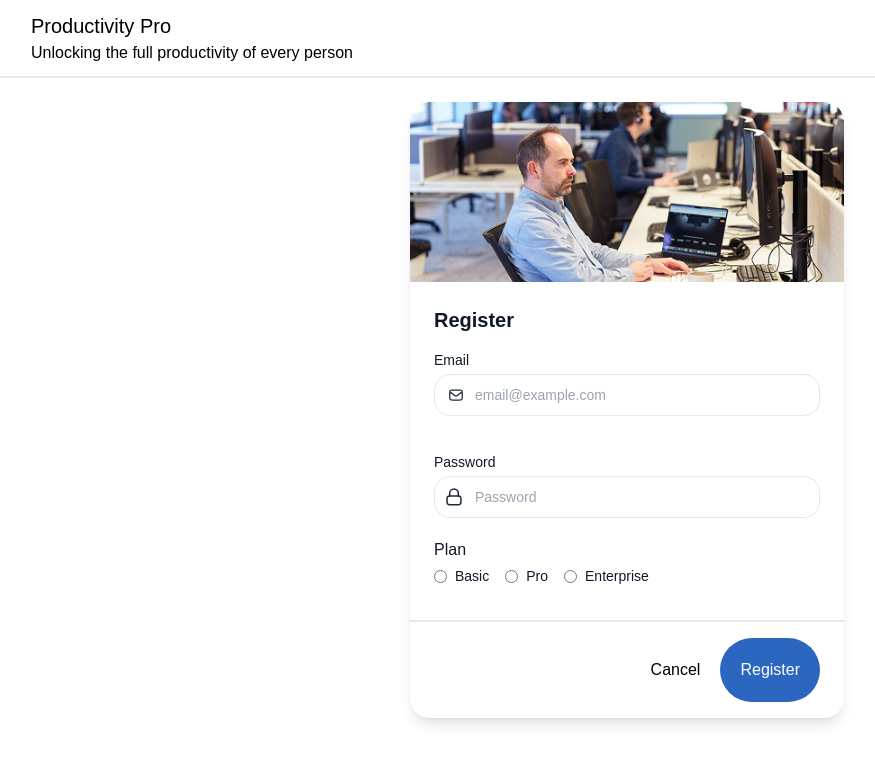
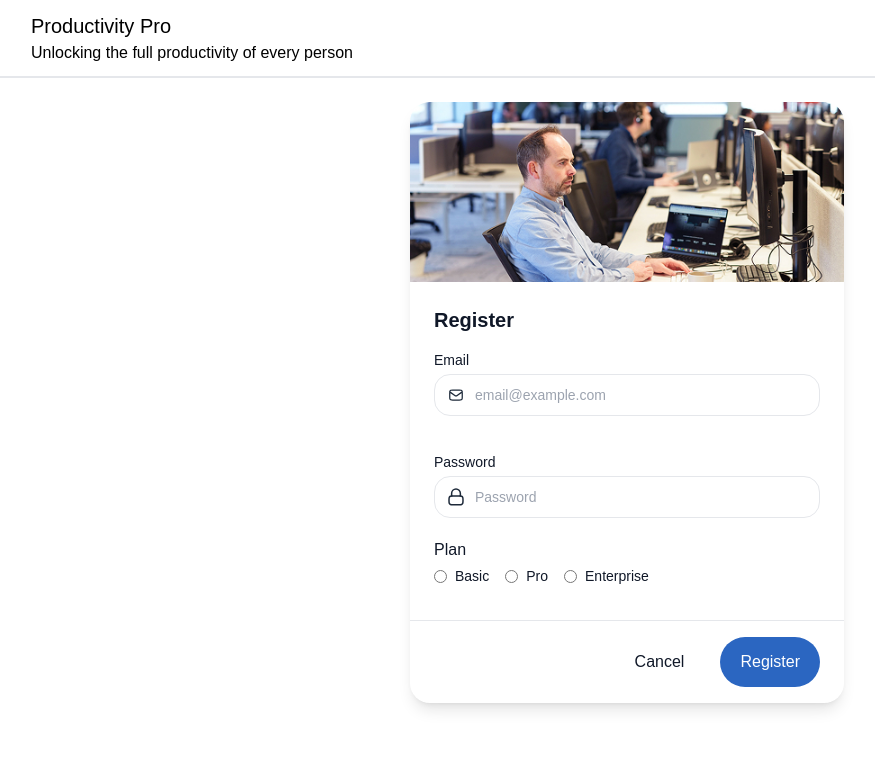
Before and after one commit to bournejj/registration-form, a React (Create React App) app: page / in a window 1280 px wide. Shown: the top 764 px of the page, without its empty margins (13-888 px from the left). Built offline with nearby package versions, Linux system fonts and the light colour scheme.

Commit message:
changed lock icon and button spacing

```diff
--- a/src/Components/Atoms/Button/Button.tsx
+++ b/src/Components/Atoms/Button/Button.tsx
@@ -8,11 +8,11 @@ interface buttonProps {
 
 const Button: React.FC<buttonProps> = ({label, variant}) => {
     return (
-         <button
+        <button
          className={button({variant})}
          >
-         {label}
-         </button>
+          <span className=''>{label}</span>
+        </button>
     )
 }
 
--- a/src/Components/Atoms/Button/buttonStyles.ts
+++ b/src/Components/Atoms/Button/buttonStyles.ts
@@ -1,11 +1,11 @@
 import { tv } from 'tailwind-variants';
 
 export const button = tv({
-    base: 'p-5',
+    base: 'py-[13px] px-[20px]',
     variants: {
         variant: {
             primary: 'bg-everwayBlue rounded-[96px] text-white hover:bg-[#1A407A]  hover:text-everywayBlue focus:outline-none focus:ring-2 focus:ring-offset-2 focus:ring-blue-300',
-            secondary: 'hover:text-[#474747]'
+            secondary: 'hover:text-[#474747] text-everywayBlack'
         },
     },
     defaultVariants: {
--- a/src/Components/organisms/registration-form/Registration-form.tsx
+++ b/src/Components/organisms/registration-form/Registration-form.tsx
@@ -3,6 +3,7 @@ import InputField from '../../molecules/registration-form/InputField';
 import Button from '../../atoms/button/Button';
 import {ReactComponent as EmailIcon} from '../../../assets/icons/email.svg';
 import {ReactComponent as PasswordIcon} from '../../../assets/icons/password.svg'
+import {ReactComponent as LockIcon} from '../../../assets/icons/lock.svg'
 import personWorking from '../../../assets/Images/person-working.jpg'
 
 interface registrationFormData {
@@ -48,7 +49,7 @@ const RegistrationForm: React.FC<registrationFormProps> = ({registrationFormData
                   type="password"
                   name="password"
                   placeholder='Password'
-                  Icon={PasswordIcon}
+                  Icon={LockIcon}
                   value={registrationFormData.password}
                   onChange={handleFormChange}
                   />
@@ -98,7 +99,7 @@ const RegistrationForm: React.FC<registrationFormProps> = ({registrationFormData
                   </fieldset>
                 </div>
               </div>
-              <div className='flex justify-end border-t-2 py-4 px-6'>
+              <div className='flex justify-end gap-4 border-t-[1px] py-4 px-6'>
                 <Button
                 label='Cancel'
                 variant='secondary'
--- a/tailwind.config.js
+++ b/tailwind.config.js
@@ -5,6 +5,9 @@ module.exports = {
     extend: {
       fontFamily: {
         sans: ['Figtree', 'sans-serif'],
+      },
+      lineHeight: {
+        '150px': '150px',
       },
       colors: {
         everwayBlue: {
```
Also changed, not shown: src/Assets/Icons/lock.svg (added), src/Assets/Icons/password.svg (deleted).
